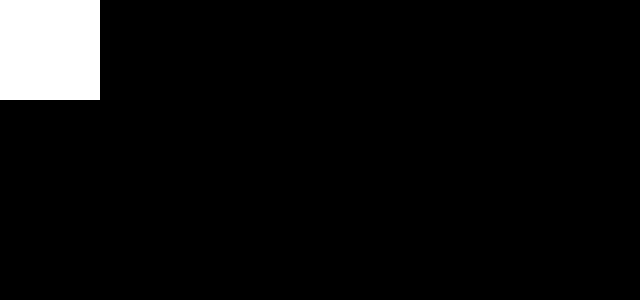
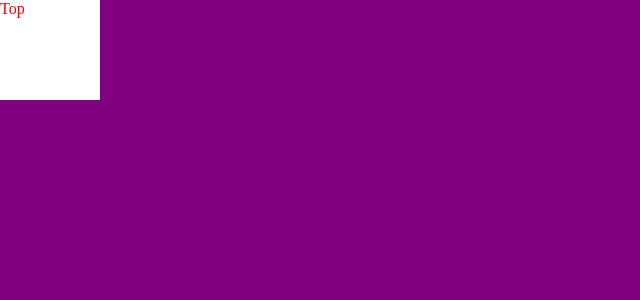
Before and after one commit to isakura313/Test-assignmant-2, a React (Create React App) app: page / in a window 1280 px wide. Shown: the top 300 px of the page, without its empty margins (0-640 px from the left). Built offline with nearby package versions, Linux system fonts and the light colour scheme.

Commit message:
safe commit

```diff
--- a/src/App.js
+++ b/src/App.js
@@ -4,13 +4,13 @@ import TopText from "./components/Top-text";
 const AppWrapper = styled.div`
 width: 100%;
 height: 100vh;
-background-color: black;
+background-color: purple;
 `
 
 function App() {
   return (
     <AppWrapper>
-      <TopText />
+      <TopText color = {"red"} >Top</TopText>
       </AppWrapper>
   );
 }
--- a/src/components/Top-text.js
+++ b/src/components/Top-text.js
@@ -1,16 +1,17 @@
 import React from 'react'
 import styled, {createGlobalStyle} from "styled-components"
 
-const StyleTopText = styled.div`
+const StyledTopText = styled.div`
 height: 100px;
 width: 100px;
-background-color: white
+background-color: white;
+color: ${props => props.color};
 `
-function TopText() {
+function TopText({children, color}) {
     return (
-        <StyleTopText>
-
-        </StyleTopText>
+        <StyledTopText color={color}>
+            {children}
+        </StyledTopText>
     )
 }
 
```
